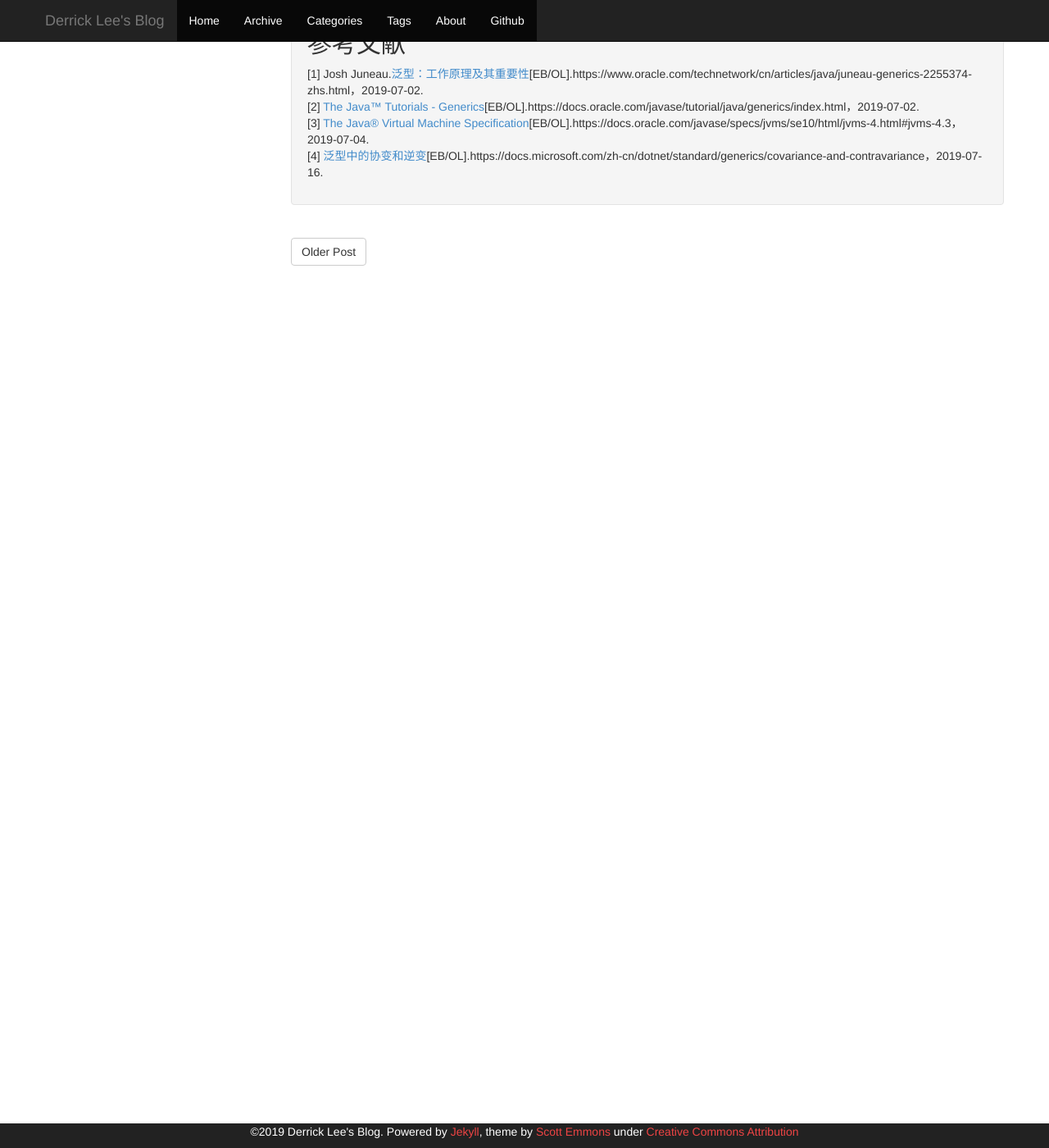
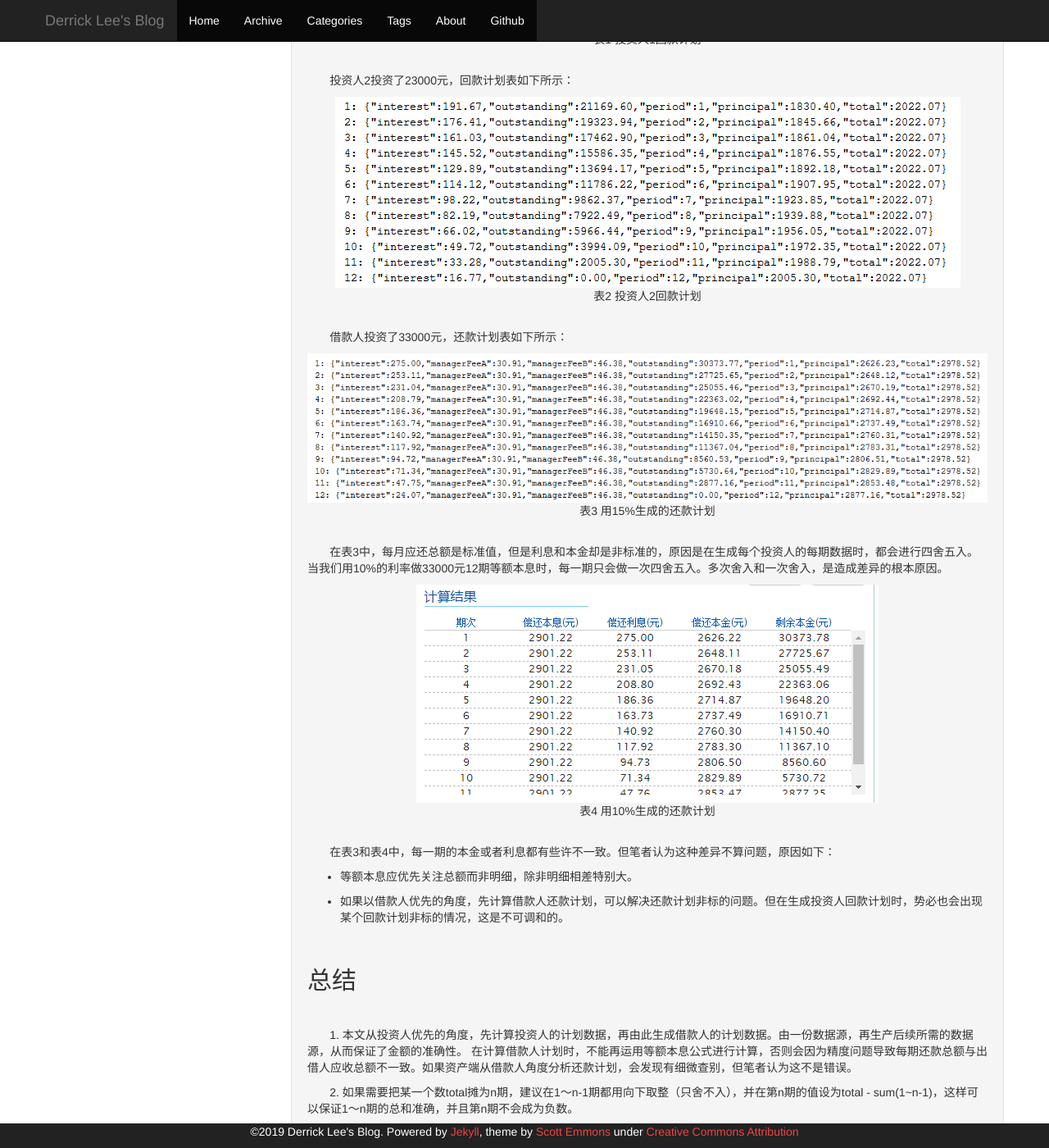
Before and after one commit to leesir/leesir.github.io, a Jekyll site: the page built from _posts/2019-07-30-accurate-money.md, in a window 1280 px wide and 1400 px high, scrolled down 6287 px. Shown: the whole window at 82% size. Built offline with Jekyll 4.4.1, drawn with Linux system fonts in a browser that asks for light colours; comment, search, counter and statistics services are not loaded; some of the changed text lies outside the part shown.

Commit message:
new blog

```diff
--- a/_posts/2019-07-30-accurate-money.md
+++ b/_posts/2019-07-30-accurate-money.md
@@ -10,12 +10,12 @@ tags: [系统设计]
 &#160; &#160; &#160; &#160;在现代金融活动中，借贷是一种最常见的方式。借贷经过各种包装和杠杆，就形成了各式各样的金融产品。
 本问以P2P系统中的等额本息借贷关系为例，讨论如何保证金额在不同流程中计算的准确性。
 
-&#160; &#160; &#160; &#160;一般来说，多期的回款或者还款计划会在项目成立（也就是满标），放款完成之后生成。
+&#160; &#160; &#160; &#160;一般来说，投资人的回款计划，以及借款人的还款计划会在项目成立（也就是满标），放款完成之后生成。
 在后续的所有流程中，均不会更改已生成的金额数据，比如在还款成功之后，只会变更计划的状态为已还清。对于本文中可能会出现的名词，现如下定义：
 
-> 投资人：出钱的人。当借贷关系成立时，资金流出方，当借贷关系结束时，资金流入方。
+> 投资人：出钱的人。当借贷关系成立时，为资金流出方，当借贷关系结束时，为资金流入方。
 >
-> 借款人：借钱的人。当借贷关系成立时，资金流入方，当借贷关系结束时，资金流出方。
+> 借款人：借钱的人。当借贷关系成立时，为资金流入方，当借贷关系结束时，为资金流出方。
 >
 > 标的：将借款人的需求包装而成的金融产品。
 >
@@ -149,6 +149,13 @@ public static class Plan {
 &#160; &#160; &#160; &#160;在明确了使用的算法之后，首先考虑无中介费用的情况，也就是sum(投资人收益) = 借款人成本。
 先计算出每个投资人的回款计划，比如：
 
+{% highlight java %}
+//投资人1回款计划
+List<Plan> investIncomeList = calculateInvestPlan(new BigDecimal("10000"), new BigDecimal("10"), 12);
+//投资人2回款计划
+List<Plan> investIncomeList2 = calculateInvestPlan(new BigDecimal("23000"), new BigDecimal("10"), 12);
+{% endhighlight %}
+
 &#160; &#160; &#160; &#160;借款人的还款计划不需要计算，只需累加投资人的数据即可。算法伪代码描述如下：
 
 > 定义剩余本金p = 借款金额
@@ -201,7 +208,7 @@ public static List<Plan> calculateRepayPlan(BigDecimal amount, int period) {
 
 <br>
 
-&#160; &#160; &#160; &#160;当然在实际情况中，借款肯定是有服务费的（监管规定总费率不能超过36%），此时标准的等额本息公式已经不再适用了。
+&#160; &#160; &#160; &#160;当然在实际情况中，服务费是普遍存在的，这也是网贷中介收入的来源之一（监管规定总费率不能超过36%），而此时标准的等额本息公式已经不再适用了。
 在标准公式中，只存在本金和利息的计算，为了让借款人和投资人的计划表的每月总额符合等额本息，需要取巧。假设有服务费A为2%，服务费B为3%，且要和基础利率10%一起做等额本息计算，算法伪代码如下所示：
 
 > 定义剩余本金p = 借款金额
@@ -266,14 +273,69 @@ public static List<Plan> calculateRepayPlanWithFee(BigDecimal amount, BigDecimal
 
 <br>
 
+## 存在问题
+
+<br>
+
+&#160; &#160; &#160; &#160;由于借款人的还款计划由投资人的回款计划汇总而来，与标准公式计算出来的还款计划可能存在明细上的查别。依然使用本文的例子，考虑如下情况：
+
+&#160; &#160; &#160; &#160;投资人1投资了10000元，回款计划表如下所示：
+
+{:.center}
+![c compile]({{ site.baseurl }}/images/post_2019_07_30_image3.png)
+
+{:.center}
+表1 投资人1回款计划
+
+<br>
+
+&#160; &#160; &#160; &#160;投资人2投资了23000元，回款计划表如下所示：
+
+{:.center}
+![c compile]({{ site.baseurl }}/images/post_2019_07_30_image4.png)
+
+{:.center}
+表2 投资人2回款计划
+
+<br>
+
+&#160; &#160; &#160; &#160;借款人投资了33000元，还款计划表如下所示：
+
+{:.center}
+![c compile]({{ site.baseurl }}/images/post_2019_07_30_image5.png){:height="100%" width="100%"}
+
+{:.center}
+表3 用15%生成的还款计划
+
+<br>
+
+&#160; &#160; &#160; &#160;在表3中，每月应还总额是标准值，但是利息和本金却是非标准的，原因是在生成每个投资人的每期数据时，都会进行四舍五入。
+当我们用10%的利率做33000元12期等额本息时，每一期只会做一次四舍五入。多次舍入和一次舍入，是造成差异的根本原因。
+
+{:.center}
+![c compile]({{ site.baseurl }}/images/post_2019_07_30_image6.png)
+
+{:.center}
+表4 用10%生成的还款计划
+
+<br>
+
+&#160; &#160; &#160; &#160;在表3和表4中，每一期的本金或者利息都有些许不一致。但笔者认为这种差异不算问题，原因如下：
+
+* 等额本息应优先关注总额而非明细，除非明细相差特别大。
+
+* 如果以借款人优先的角度，先计算借款人还款计划，可以解决还款计划非标的问题。但在生成投资人回款计划时，势必也会出现某个回款计划非标的情况，这是不可调和的。
+
+<br>
+
 ## 总结
 
 <br>
 
-&#160; &#160; &#160; &#160;1. 本文从投资人优先的角度，先计算投资人的计划数据，再由此生成借款人的计划数据。由一份数据源，累加生成后续所需的数据源，从而保证了金额的准确性。
-在计算借款人计划时，不能再运用等额本息公式进行计算，否则会因为精度问题导致每期还款总额与出借人应收总额不一致。
+&#160; &#160; &#160; &#160;1. 本文从投资人优先的角度，先计算投资人的计划数据，再由此生成借款人的计划数据。由一份数据源，再生产后续所需的数据源，从而保证了金额的准确性。
+在计算借款人计划时，不能再运用等额本息公式进行计算，否则会因为精度问题导致每期还款总额与出借人应收总额不一致。如果资产端从借款人角度分析还款计划，会发现有细微查别，但笔者认为这不是错误。
 
-&#160; &#160; &#160; &#160;2. 如果需要把某一个数摊为n期，建议在1～n-1期都用向下取整（只舍不入），并在第n期计算差值，这样可以保证1～n期的总和准确，并且第n期不会成为负数。
+&#160; &#160; &#160; &#160;2. 如果需要把某一个数total摊为n期，建议在1～n-1期都用向下取整（只舍不入），并在第n期的值设为total - sum(1~n-1)，这样可以保证1～n期的总和准确，并且第n期不会成为负数。
 
 &#160; &#160; &#160; &#160;3. 由于除了本金和利息之外的费用都不属于标准等额本息公式的范畴，如何分配这些费用依各方自身需求而定，本文采用的是按比例均摊。
 
```
Also changed, not shown: other parts of _posts/2019-07-30-accurate-money.md (+1 -1 lines), images/post_2019_07_30_image3.png (added), images/post_2019_07_30_image4.png (added), images/post_2019_07_30_image5.png (added), images/post_2019_07_30_image6.png (added), 7 other files.
